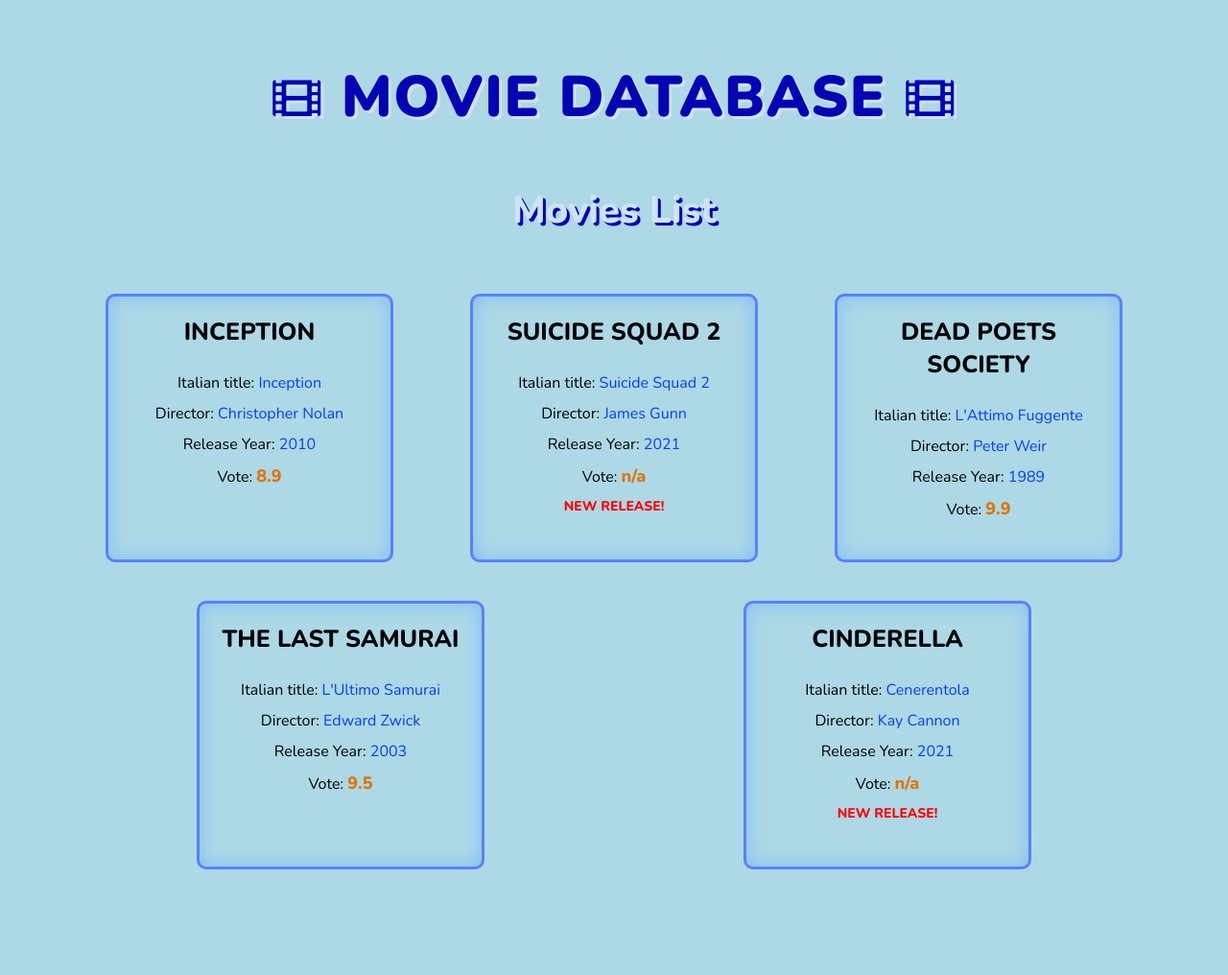
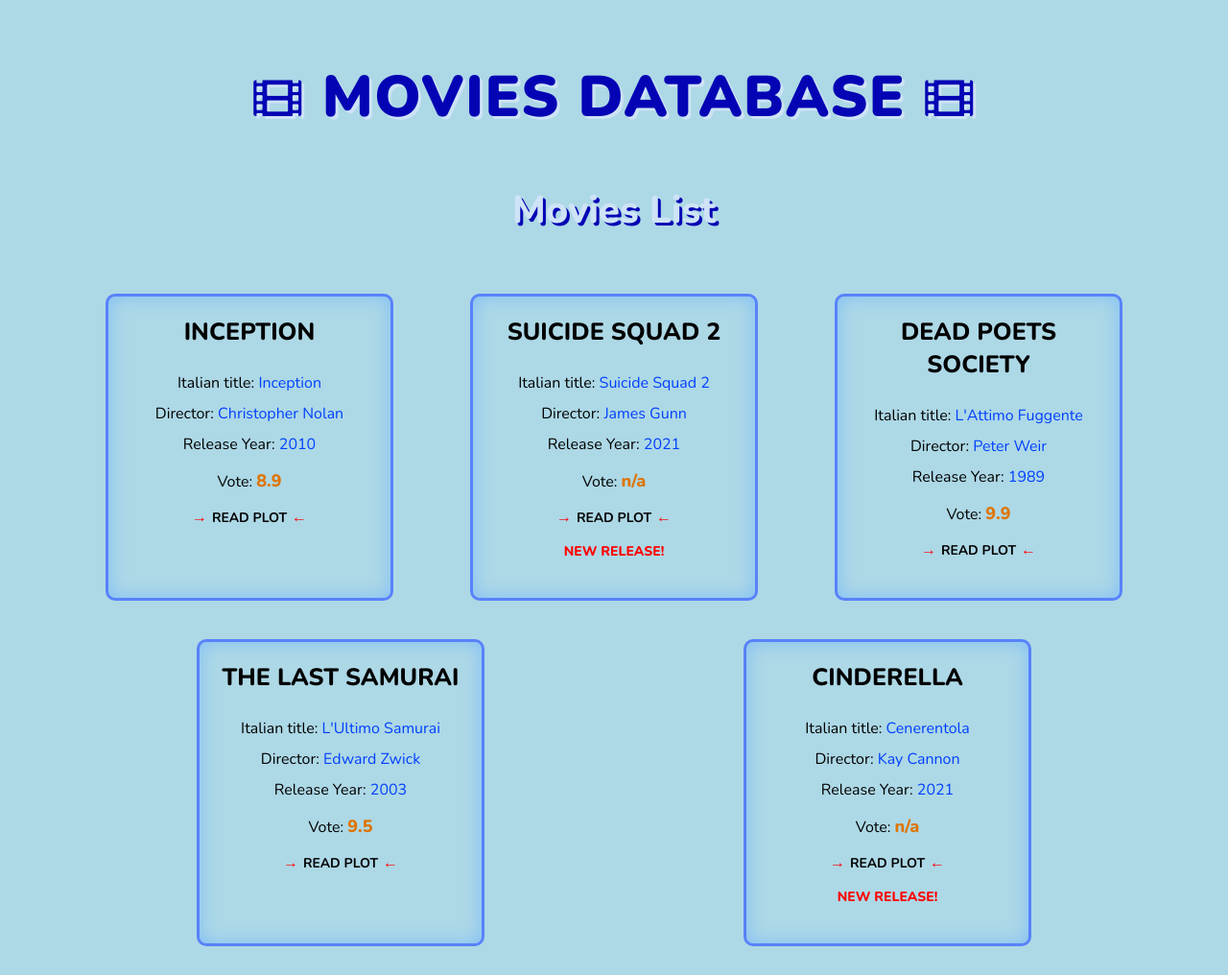
Before and after one commit to PatriziaCrimi/php-oop-1, a PHP site: page / in a window 1280 px wide. Shown: the whole page at 96% size. Before the commit the page ends 906 px from the top, so only its background shows below. Run offline with PHP 8.4, Linux system fonts and the light colour scheme.

Commit message:
Plot section added with jQuery

```diff
--- /dev/null
+++ b/action.js
@@ -0,0 +1,9 @@
+$(document).ready(function() {
+
+  $('li.plot > span').click(function() {
+    $(this).addClass('hide');
+    $(this).siblings('span').addClass('show');
+    $(this).siblings('span').removeClass('hide');
+    $(this).siblings('.plot-text').toggleClass('active');
+  });
+});
--- a/index.php
+++ b/index.php
@@ -106,12 +106,14 @@
     <meta name="viewport" content="width=device-width, initial-scale=1.0">
     <link href="https://fonts.googleapis.com/css2?family=Nunito:wght@300;400;600;700;800;900&display=swap" rel="stylesheet">
     <link rel="stylesheet" href="https://use.fontawesome.com/releases/v5.15.1/css/all.css" integrity="sha384-vp86vTRFVJgpjF9jiIGPEEqYqlDwgyBgEF109VFjmqGmIY/Y4HV4d3Gp2irVfcrp" crossorigin="anonymous">
+    <script src="https://ajax.googleapis.com/ajax/libs/jquery/3.3.1/jquery.min.js"></script>
+    <script src="action.js" charset="utf-8"></script>
     <link rel="stylesheet" href="style.css">
   </head>
   <body>
     <div id="page-wrapper">
       <div class="container">
-        <h1>MOVIE DATABASE</h1>
+        <h1>MOVIES DATABASE</h1>
         <h2>Movies list</h2>
         <div class="cards-wrapper">
           <!-- Inception -->
@@ -158,13 +160,31 @@
                   ?>
                 </span>
               </li>
-              <li class="release-info">
+              <li class="plot">
+                <span class="show">Read plot</span>
+                <span class="hide">Read less</span>
+                <div class="plot-text">
                   <?php
-                if ($inception->new_release) {
-                  echo('New release!');
+                    if ($inception->plot) {
+                      echo($inception->plot);
+                    } else { ?>
+                        <p class="text-center">
+                          Plot:
+                          <span>n/a</span>
+                        </p>
+                      <?php
                     }
                   ?>
+                </div>
               </li>
+              <?php
+                if ($inception->new_release) { ?>
+                  <li class="release-info">
+                    <?php echo('New release!'); ?>
+                  </li>
+                  <?php
+                }
+              ?>
             </ul>
           </div>
           <!-- Suicide Squad 2 -->
@@ -211,13 +231,31 @@
                   ?>
                 </span>
               </li>
-              <li class="release-info">
+              <li class="plot">
+                <span class="show">Read plot</span>
+                <span class="hide">Read less</span>
+                <div class="plot-text">
                   <?php
-                if ($suicide_squad_2->new_release) {
-                  echo('New release!');
+                    if ($suicide_squad_2->plot) {
+                      echo($suicide_squad_2->plot);
+                    } else { ?>
+                        <p class="text-center">
+                          Plot:
+                          <span>n/a</span>
+                        </p>
+                      <?php
                     }
                   ?>
+                </div>
               </li>
+              <?php
+                if ($suicide_squad_2->new_release) { ?>
+                  <li class="release-info">
+                    <?php echo('New release!'); ?>
+                  </li>
+                  <?php
+                }
+              ?>
             </ul>
           </div>
           <!-- Dead Poets Society -->
@@ -264,13 +302,31 @@
                   ?>
                 </span>
               </li>
-              <li class="release-info">
+              <li class="plot">
+                <span class="show">Read plot</span>
+                <span class="hide">Read less</span>
+                <div class="plot-text">
                   <?php
-                if ($dead_poets_society->new_release) {
-                  echo('New release!');
+                    if ($dead_poets_society->plot) {
+                      echo($dead_poets_society->plot);
+                    } else { ?>
+                        <p class="text-center">
+                          Plot:
+                          <span>n/a</span>
+                        </p>
+                      <?php
                     }
                   ?>
+                </div>
               </li>
+              <?php
+                if ($dead_poets_society->new_release) { ?>
+                  <li class="release-info">
+                    <?php echo('New release!'); ?>
+                  </li>
+                  <?php
+                }
+              ?>
             </ul>
           </div>
           <!-- The Last Samurai -->
@@ -317,13 +373,31 @@
                   ?>
                 </span>
               </li>
-              <li class="release-info">
+              <li class="plot">
+                <span class="show">Read plot</span>
+                <span class="hide">Read less</span>
+                <div class="plot-text">
                   <?php
-                if ($the_last_samurai->new_release) {
-                  echo('New release!');
+                    if ($the_last_samurai->plot) {
+                      echo($the_last_samurai->plot);
+                    } else { ?>
+                        <p class="text-center">
+                          Plot:
+                          <span>n/a</span>
+                        </p>
+                      <?php
                     }
                   ?>
+                </div>
               </li>
+              <?php
+                if ($the_last_samurai->new_release) { ?>
+                  <li class="release-info">
+                    <?php echo('New release!'); ?>
+                  </li>
+                  <?php
+                }
+              ?>
             </ul>
           </div>
           <!-- Cinderella -->
@@ -370,13 +444,31 @@
                   ?>
                 </span>
               </li>
-              <li class="release-info">
+              <li class="plot">
+                <span class="show">Read plot</span>
+                <span class="hide">Read less</span>
+                <div class="plot-text">
                   <?php
-                if ($cinderella->new_release) {
-                  echo('New release!');
+                    if ($cinderella->plot) {
+                      echo($cinderella->plot);
+                    } else { ?>
+                        <p class="text-center">
+                          Plot:
+                          <span>n/a</span>
+                        </p>
+                      <?php
                     }
                   ?>
+                </div>
               </li>
+              <?php
+                if ($cinderella->new_release) { ?>
+                  <li class="release-info">
+                    <?php echo('New release!'); ?>
+                  </li>
+                  <?php
+                }
+              ?>
             </ul>
           </div>
         </div> <!-- Closing cards-wrapper -->
--- a/style.css
+++ b/style.css
@@ -60,6 +60,18 @@ span {
   padding: 30px 0;
 }
 
+.show {
+  display: block;
+}
+
+.hide {
+  display: none;
+}
+
+.text-center {
+  text-align: center;
+}
+
 /* Sections */
 
 h1::before {
@@ -89,7 +101,7 @@ h1::after {
 .movie-card {
   min-width: 300px;
   max-width: 300px;
-  min-height: 280px;
+  min-height: 320px;
  border: 3px solid #5882FA;
  box-shadow: inset 0px 0px 20px #81BEF7;
  border-radius: 10px;
@@ -101,10 +113,64 @@ h1::after {
   padding: 10px 0;
 }
 
+li.vote {
+  padding: 10px 0;
+}
+
 li.vote span {
   color: #DF7401;
   font-weight: 800;
   font-size: 18px;
+}
+
+li.plot {
+  padding-bottom: 10px;
+}
+
+li.plot > span {
+  color: #000;
+  cursor: pointer;
+  text-transform: uppercase;
+  font-size: 14px;
+  font-weight: 700;
+  transition: all 0.20s;
+}
+
+li.plot > span:hover {
+  color: red;
+}
+
+li.plot > span::before,
+li.plot > span::after {
+  font-weight: bold;
+  font-size: 16px;
+  color: red;
+}
+
+li.plot > span::before {
+  content: "\2192";
+  margin-right: 5px;
+}
+
+li.plot > span::after {
+  content: "\2190";
+  margin-left: 5px;
+}
+
+li.plot .plot-text {
+  text-align: justify;
+  font-size: 14px;
+  display: none;
+  padding-top: 10px;
+}
+
+li.plot .plot-text.active {
+  display: block;
+}
+
+.plot-text > p > span {
+  color: #DF7401;
+  font-weight: 800;
 }
 
 li.release-info {
```
Lines whose indentation alone changed are shown as unchanged.
